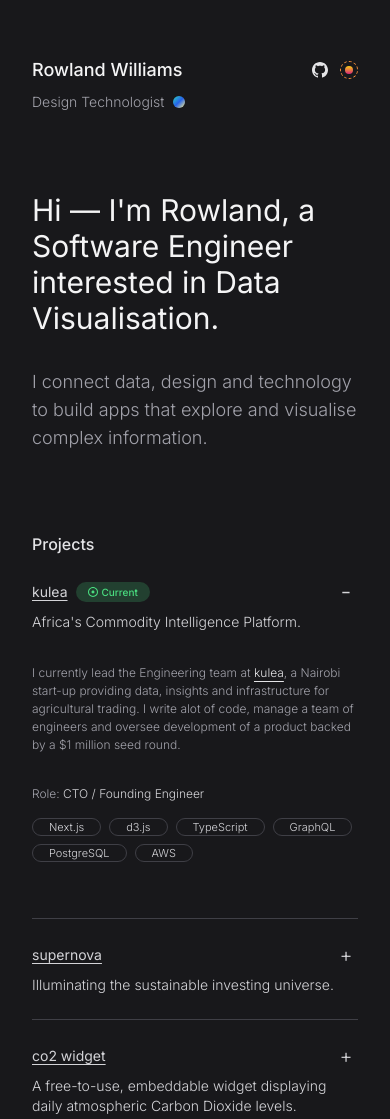
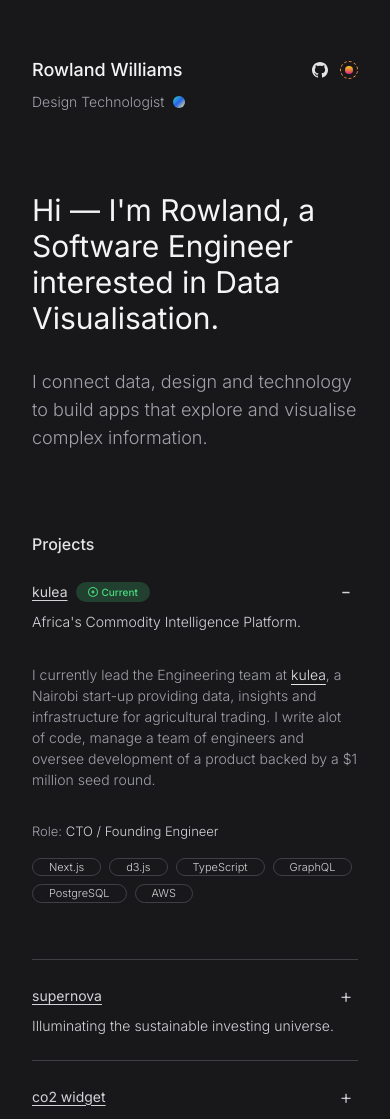
Before and after one commit to rowlandwilliams/playground, a Next.js app: page / in a window 390 px wide. Shown: the top 1119 px of the page. Built offline with nearby package versions, Linux system fonts and the light colour scheme.

Commit message:
bump mobile text

```diff
--- a/src/components/Projects/Project/Project.tsx
+++ b/src/components/Projects/Project/Project.tsx
@@ -42,7 +42,7 @@
                   width="10"
                   height="10"
                   viewBox="0 0 20 20"
-                  className="fill-current"
+                  className="fill-current animate-pulse"
                   xmlns="http://www.w3.org/2000/svg"
                 >
                   <path d="M10 13C10.8333 13 11.5417 12.7083 12.125 12.125C12.7083 11.5417 13 10.8333 13 10C13 9.16667 12.7083 8.45833 12.125 7.875C11.5417 7.29167 10.8333 7 10 7C9.16667 7 8.45833 7.29167 7.875 7.875C7.29167 8.45833 7 9.16667 7 10C7 10.8333 7.29167 11.5417 7.875 12.125C8.45833 12.7083 9.16667 13 10 13ZM10 20C8.61667 20 7.31667 19.7375 6.1 19.2125C4.88333 18.6875 3.825 17.975 2.925 17.075C2.025 16.175 1.3125 15.1167 0.7875 13.9C0.2625 12.6833 0 11.3833 0 10C0 8.61667 0.2625 7.31667 0.7875 6.1C1.3125 4.88333 2.025 3.825 2.925 2.925C3.825 2.025 4.88333 1.3125 6.1 0.7875C7.31667 0.2625 8.61667 0 10 0C11.3833 0 12.6833 0.2625 13.9 0.7875C15.1167 1.3125 16.175 2.025 17.075 2.925C17.975 3.825 18.6875 4.88333 19.2125 6.1C19.7375 7.31667 20 8.61667 20 10C20 11.3833 19.7375 12.6833 19.2125 13.9C18.6875 15.1167 17.975 16.175 17.075 17.075C16.175 17.975 15.1167 18.6875 13.9 19.2125C12.6833 19.7375 11.3833 20 10 20ZM10 18C12.2333 18 14.125 17.225 15.675 15.675C17.225 14.125 18 12.2333 18 10C18 7.76667 17.225 5.875 15.675 4.325C14.125 2.775 12.2333 2 10 2C7.76667 2 5.875 2.775 4.325 4.325C2.775 5.875 2 7.76667 2 10C2 12.2333 2.775 14.125 4.325 15.675C5.875 17.225 7.76667 18 10 18Z" />
@@ -73,8 +73,8 @@
         </div>
       </div>
       {active && (
-        <div className="py-8 sm:py-4 text-xs space-y-8 sm:space-y-4 font-light text-zinc-600 dark:text-zinc-400">
-          <p className=" leading-normal">{body}</p>
+        <div className="py-8 sm:py-4 text-[13px] space-y-8 sm:space-y-4 font-light text-zinc-600 dark:text-zinc-400">
+          <p className="leading-normal text-sm sm:text-[13px]">{body}</p>
           <section className="space-y-4 sm:space-y-4">
             <div>
               Role: <span className="dark:text-zinc-300">{role}</span>
```
